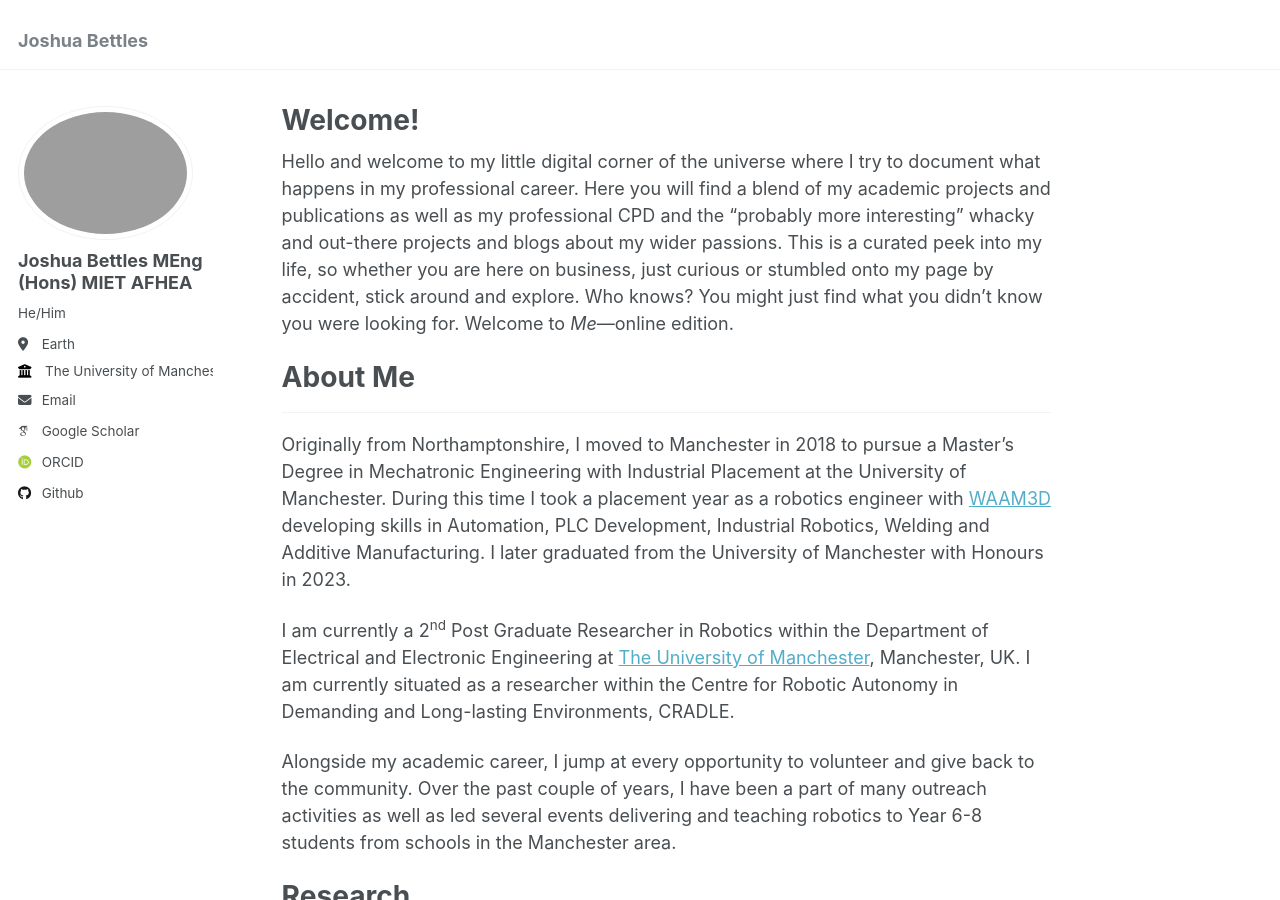
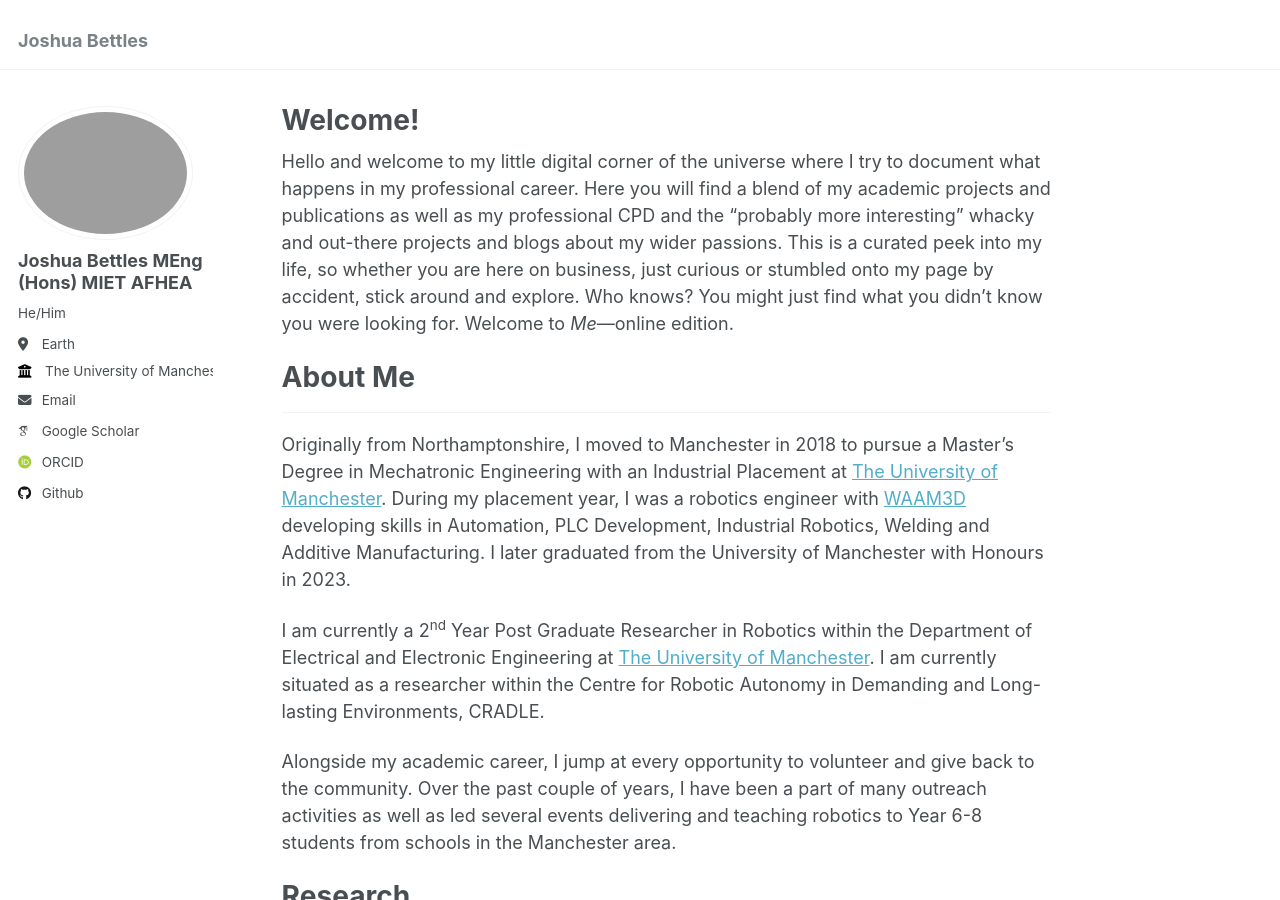
Before and after one commit to Joshua-Bettles/joshua-bettles.github.io, a Jekyll site: the page built from _pages/about.md, in a window 1280 px wide and 900 px high. Built offline with Jekyll 4.4.1, drawn with Linux system fonts in a browser that asks for light colours; some web fonts are replaced.

Commit message:
Update about.md

```diff
--- a/_pages/about.md
+++ b/_pages/about.md
@@ -14,10 +14,10 @@ About Me
 ======
 ------
 
-Originally from Northamptonshire, I moved to Manchester in 2018 to pursue a Master's Degree in Mechatronic Engineering with Industrial Placement at the University of Manchester. During this time I took a placement year as a robotics engineer with [WAAM3D](www.waam3d.com) developing skills in Automation, PLC Development, Industrial Robotics, Welding and Additive Manufacturing. I later graduated from the University of Manchester with Honours in 2023.
+Originally from Northamptonshire, I moved to Manchester in 2018 to pursue a Master's Degree in Mechatronic Engineering with an Industrial Placement at [The University of Manchester](www.manchester.ac.uk). During my placement year, I was a robotics engineer with [WAAM3D](www.waam3d.com) developing skills in Automation, PLC Development, Industrial Robotics, Welding and Additive Manufacturing. I later graduated from the University of Manchester with Honours in 2023.
 
 
-I am currently a 2<sup>nd</sup> Post Graduate Researcher in Robotics within the Department of Electrical and Electronic Engineering at [The University of Manchester](www.manchester.ac.uk), Manchester, UK. I am currently situated as a researcher within the Centre for Robotic Autonomy in Demanding and Long-lasting Environments, CRADLE.
+I am currently a 2<sup>nd</sup> Year Post Graduate Researcher in Robotics within the Department of Electrical and Electronic Engineering at [The University of Manchester](www.manchester.ac.uk). I am currently situated as a researcher within the Centre for Robotic Autonomy in Demanding and Long-lasting Environments, CRADLE.
 
 Alongside my academic career, I jump at every opportunity to volunteer and give back to the community. Over the past couple of years, I have been a part of many outreach activities as well as led several events delivering and teaching robotics to Year 6-8 students from schools in the Manchester area.
 
```
